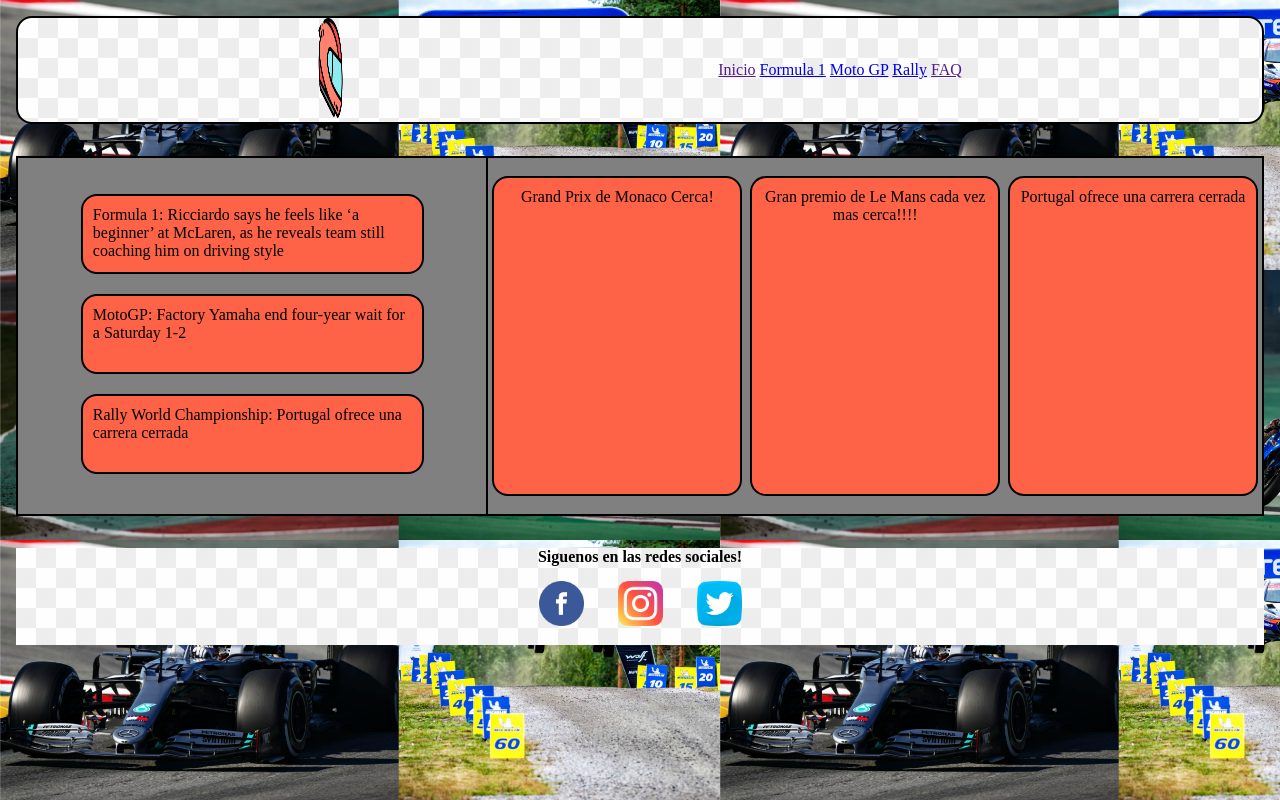
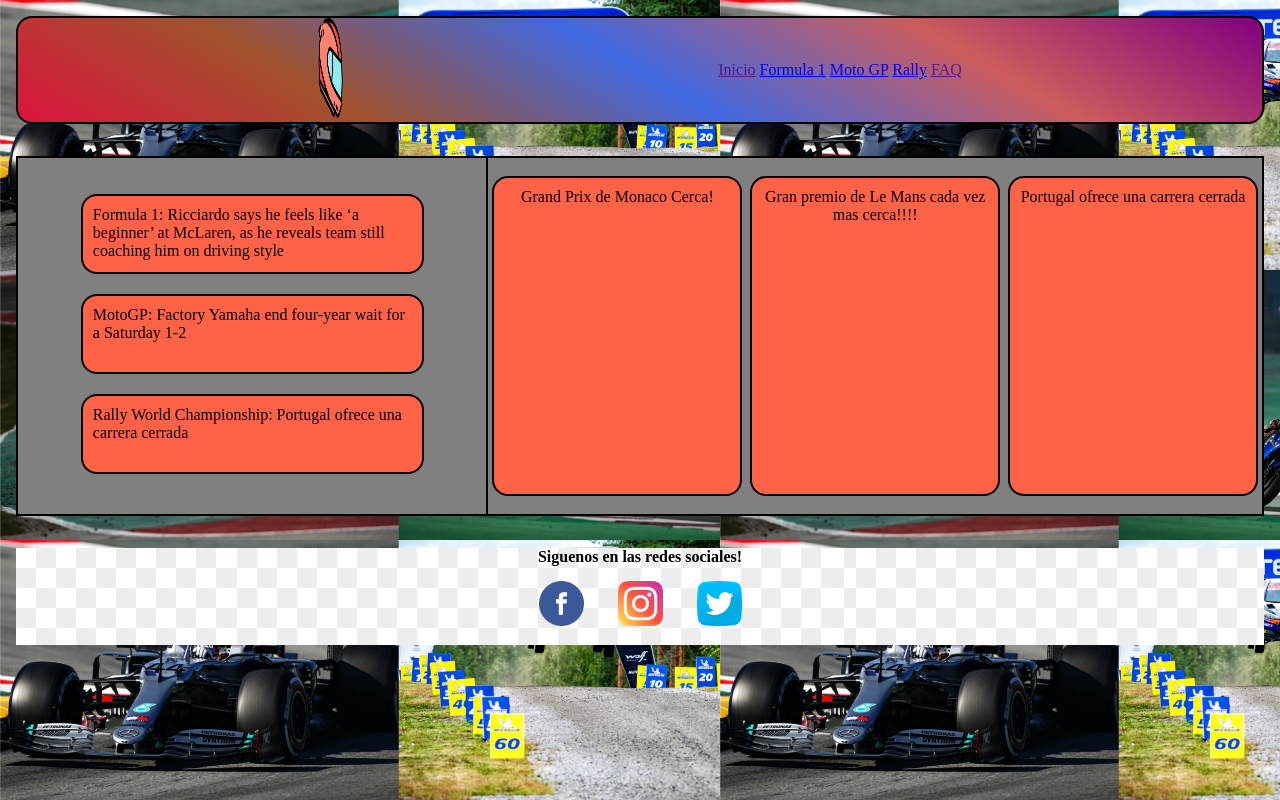
Before and after one commit to adberardi/Curso_HTML-CSS, a plain HTML site: page Layout/index.html in a window 1280 px wide. Drawn offline with Linux system fonts and the light colour scheme.

Commit message:
Actualizando styles

```diff
--- a/Layout/style.css
+++ b/Layout/style.css
@@ -22,7 +22,8 @@ h4 {
   margin: 16px;
   border: 2px solid black;
   border-radius: 16px;
-  background-image: url(../Layout/bandera_cuadros.png);
+  background:linear-gradient(30deg, crimson,sienna, royalblue, indianred, purple);
+  /* background-image: url(../Layout/bandera_cuadros.png); */
 }
 
 #logo {
```
